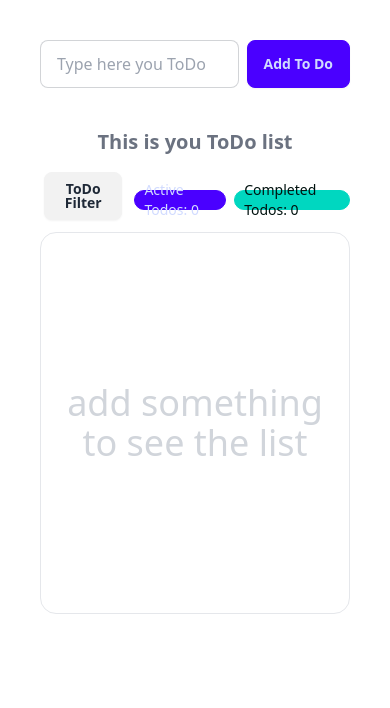
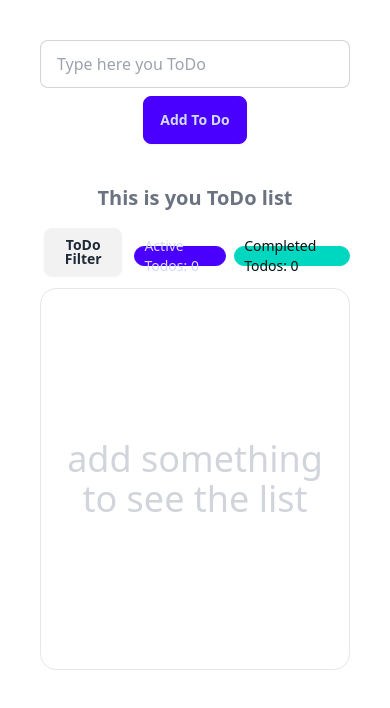
Before and after one commit to Bezobrazz/prvolt-todo, a React (Vite) app: page / in a window 390 px wide. Shown: the top 708 px of the page. Built offline with nearby package versions, Linux system fonts and the light colour scheme.

Commit message:
added adaptive to input

```diff
--- a/src/components/Input.jsx
+++ b/src/components/Input.jsx
@@ -20,13 +20,13 @@ const Input = () => {
     <div className="w-full gap-2">
       <form
         onSubmit={handleSubmit}
-        className="flex w-full gap-2 justify-center"
+        className="flex flex-wrap justify-center w-full gap-2 sm:justify-center sm:flex sm:flex-row mb-10"
       >
         <input
           value={text}
           type="text"
           placeholder="Type here you ToDo"
-          className="input border input-bordered w-full max-w-xs mb-10"
+          className="input border input-bordered w-full max-w-xs "
           onChange={handleInput}
         />
         <button className="btn btn-primary">Add To Do</button>
--- a/src/components/Todos.jsx
+++ b/src/components/Todos.jsx
@@ -35,9 +35,7 @@ const Todos = () => {
           key={todo.id}
           className={`border rounded-lg pl-4 pr-2 py-2 active:scale-95 ${
             todo.completed
-              ? // ? "bg-green-50 hover:bg-green-100"
-                // : "bg-slate-50 hover:bg-slate-100"
-                "bg-primary hover:bg-violet-500"
+              ? "bg-green-50 hover:bg-green-100"
               : "bg-slate-50 hover:bg-slate-100"
           } mb-2 cursor-pointer transition `}
         >
@@ -54,7 +52,6 @@ const Todos = () => {
               className="text-gray-500 cursor-pointer p-2 border border-transparent transition hover:border-red-300 hover:bg-red-300 rounded-md hover:text-red-500"
             >
               Delete
-              {/* <BsTrashFill />{" "} */}
             </button>
           </div>
         </li>
```
